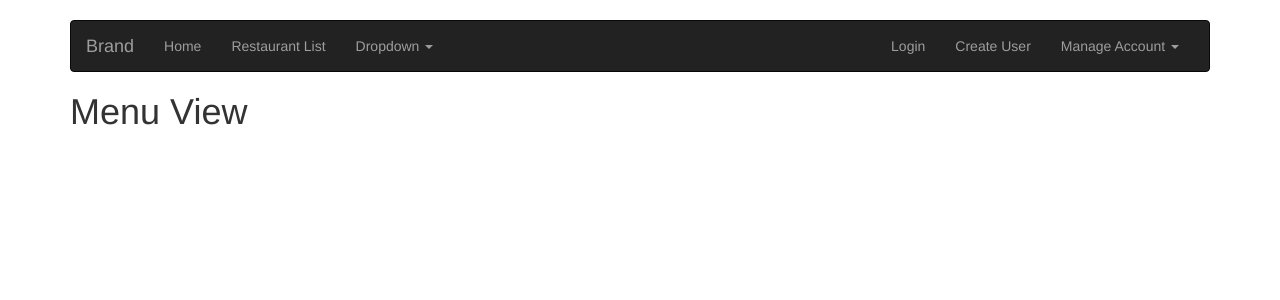
After one commit to tiy-gvl-python-2015-09/restaurant, a Django app: page /restaurant/menu_view/1/ in a window 1280 px wide. The commit adds this page. Shown: the top 300 px of the page. Run offline with Django 3.2, Linux system fonts and the light colour scheme; some libraries are stand-ins or nearby versions.

Commit message:
added a Menu View for restaurants

```diff
--- a/restapp/templates/base.html
+++ b/restapp/templates/base.html
@@ -28,9 +28,10 @@
               <li><a href="{% url 'restaurant_list' %}">Restaurant List</a></li>
             {% if request.user.id %}
                 {% if request.user.profile.user_type == 'restaurant' %}
-                    <li><a href="#">Order Que</a></li>
+                    <li><a href="{% url 'restaurant_order_view' user.id %}">Order Que</a></li>
                     <li><a href="#">Complete Orders</a></li>
                     <li><a href="{% url 'create_item' %}">Create Menu Item</a></li>
+                    <li><a href="{% url 'menu_view' user.id %}">View Menu</a></li>
                     {% elif request.user.profile.user_type == 'customer' %}
                     <li><a href="#">Place Order</a></li>
                     <li><a href="{% url 'customer_order_view' user.id%}">Orders Placed</a></li>
--- /dev/null
+++ b/restapp/templates/restapp/item_list.html
@@ -0,0 +1,8 @@
+{% extends 'base.html' %}
+
+{% block title %}
+{% endblock %}
+
+{% block content %}
+    <h1>Menu View</h1>
+{% endblock %}
--- a/restapp/views.py
+++ b/restapp/views.py
@@ -119,3 +119,10 @@ class RestaurantOrderView(ListView):
     def get_queryset(self):
         user_id = self.kwargs.get("pk")
         return self.model.objects.filter(user__id=user_id)
+
+class ItemListView(ListView):
+    model = Item
+
+    def get_queryset(self):
+        user_id = self.kwargs.get("pk")
+        return self.model.objects.filter(owner__id=user_id)
--- a/restaurant/urls.py
+++ b/restaurant/urls.py
@@ -18,7 +18,7 @@ from django.contrib import admin
 from django.contrib.auth.decorators import login_required
 from restapp.views import RestaurantsList, MenuList, IndexView, ProfileUpdate, UserRedirectView, RestaurantIndex,\
     CustomerIndex, WelcomeView, CreateItemView, UserCreate, CustomerOrderView, RestaurantUpdate, CustomerUpdate, \
-    RestaurantOrderView
+    RestaurantOrderView, ItemListView
 
 urlpatterns = [
     url(r'^restaurant/$', RestaurantsList.as_view(), name='restaurant_list'),
@@ -37,4 +37,5 @@ urlpatterns = [
     url(r'^create_user/', UserCreate.as_view(), name='create_user'),
     url(r'^update_restaurant/(?P<pk>\d+)/$', login_required(RestaurantUpdate.as_view()), name='restaurant_update'),
     url(r'^update_customer/(?P<pk>\d+)/$', login_required(CustomerUpdate.as_view()), name='customer_update'),
+    url(r'^restaurant/menu_view/(?P<pk>\d+)/$', ItemListView.as_view(), name='menu_view')
 ]
```
